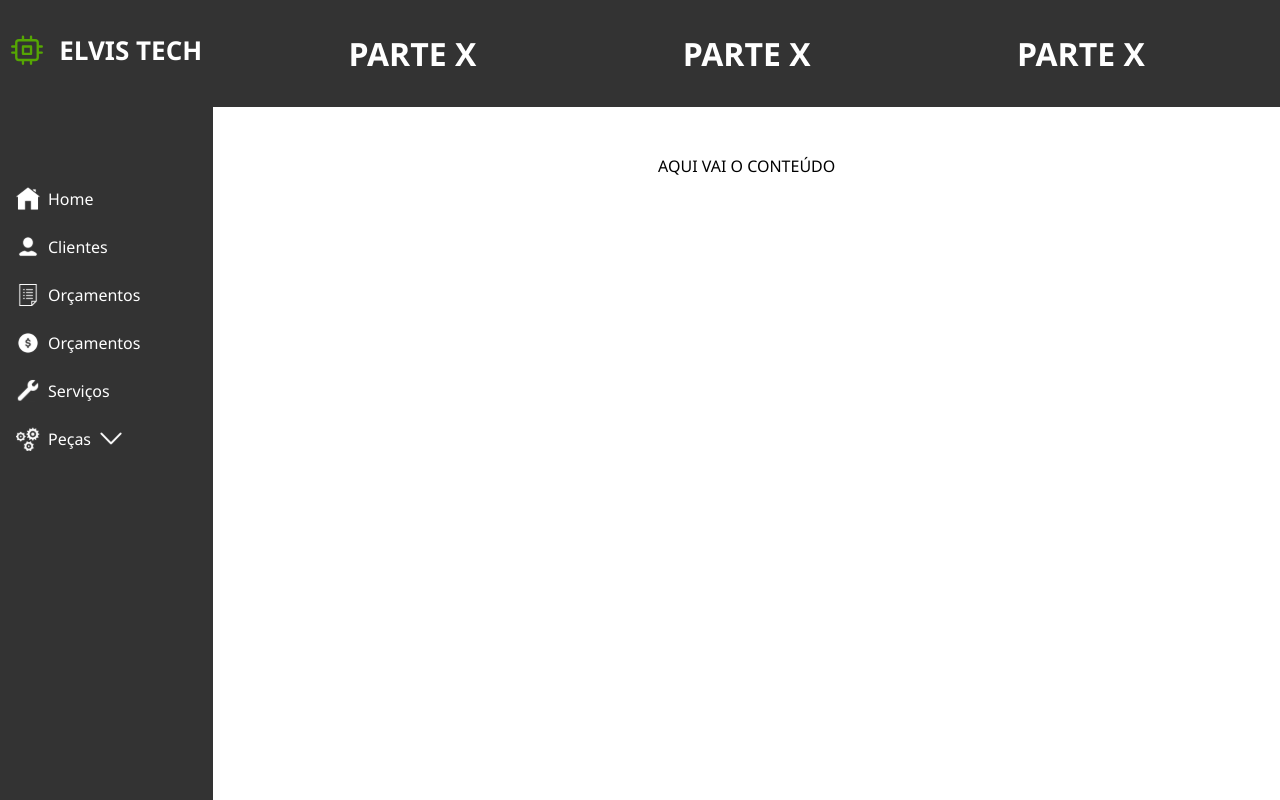
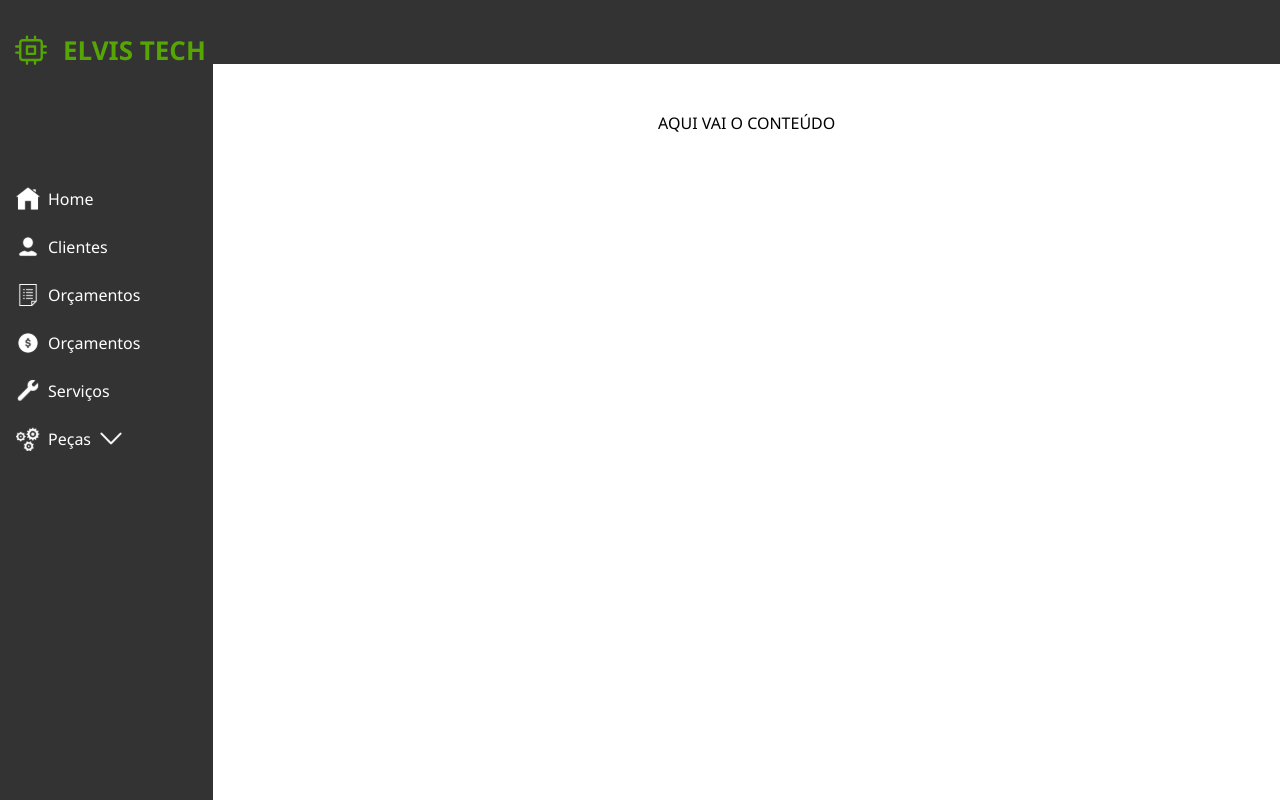
Before and after one commit to 2info2-Grupo-3/FrontManutencao, a Vue app: page / in a window 1280 px wide. Built offline with nearby package versions, Linux system fonts and the light colour scheme.

Commit message:
Feat: header done and logo realignment #5

```diff
--- a/src/components/Aside/AsideComp.vue
+++ b/src/components/Aside/AsideComp.vue
@@ -21,16 +21,17 @@ aside{
 .title{
     display: flex;
     align-items: center;
-    justify-content: center;
     margin-top: 2rem;
     margin-bottom: 50%;
 }
 .title img{
     width: 2rem;
     height: 2rem;
+    margin-left: 7%;
 }
 .title h1{
     font-size: 26px;
     margin-left: 1rem;
+    color: #55A603;
 }
 </style>
--- a/src/components/Header/HeaderComp.vue
+++ b/src/components/Header/HeaderComp.vue
@@ -4,13 +4,6 @@
 <template>
     <header>
         <div>
-            <h1>PARTE X</h1>
-        </div>
-        <div>
-            <h1>PARTE X</h1>
-        </div>
-        <div>
-            <h1>PARTE X</h1>
         </div>
     </header>
 </template>
@@ -20,14 +13,19 @@ header{
     background-color: #333333;
     width: 100%;
     padding: 2rem;
-    display: grid;
-    grid-template-columns: 1fr 1fr 1fr;
-    color: white;
+    display: flex;
+    justify-content: center;
+    align-items: center;
+    color: #55A603;
 }
-
 header div{
     display: flex;
     justify-content: center;
     align-items: center;
 }
+header > div > img{
+    width: 2.5rem;
+    height: 2.5rem;
+    margin-right: .5rem;
+}
 </style>
```
